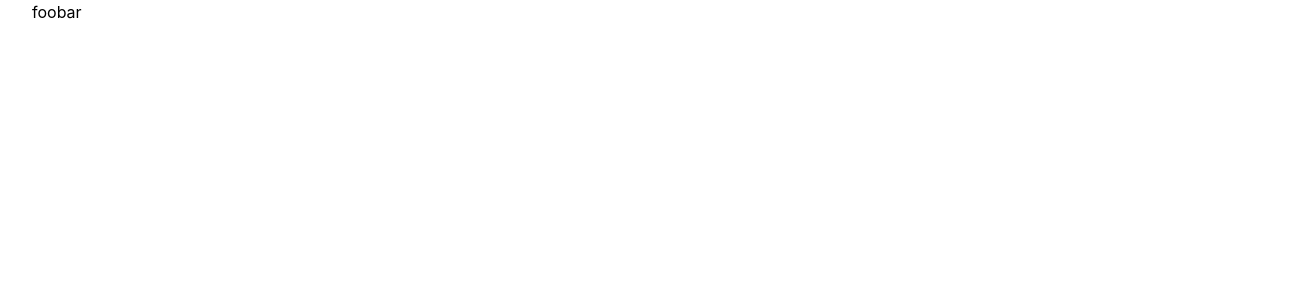
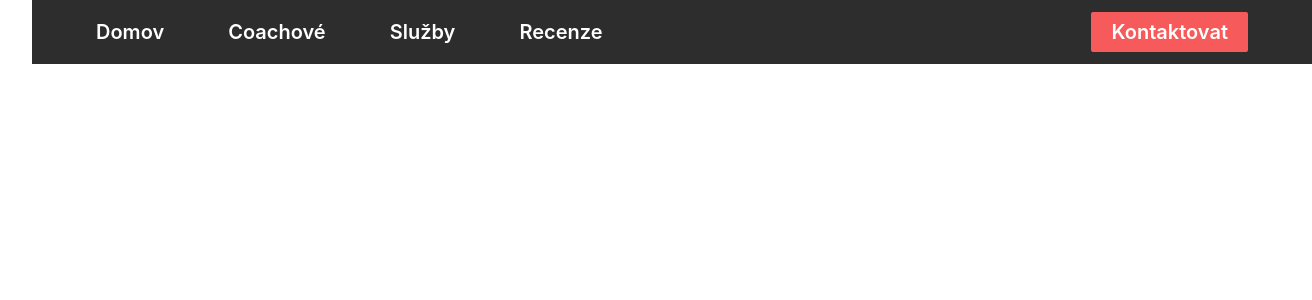
Before and after one commit to aeggydev/lbs-system, a Next.js app: page / in a window 1280 px wide. Shown: the top 300 px of the page, 1312 px wide, since content can reach past the window. Built offline with nearby package versions, Linux system fonts and the light colour scheme.

Commit message:
Add navbar

```diff
--- a/components/navbar.tsx
+++ b/components/navbar.tsx
@@ -1,3 +1,22 @@
+interface LinkProps {
+    link: string
+    text: string
+}
+
+function LinkLeft({link, text}: LinkProps) {
+    return <a className="" href={link}>{text}</a>
+}
+
 export default function Navbar() {
-    return <div>foobar</div>
+    return <div className="bg-[#2D2D2D] h-16 w-full flex justify-between items-center px-16 text-white text-xl font-semibold absolute">
+        <div className="flex gap-16">
+            <LinkLeft link="/home" text="Domov" />
+            <LinkLeft link="/coaches" text="Coachové" />
+            <LinkLeft link="/services" text="Služby" />
+            <LinkLeft link="/reviews" text="Recenze" />
+        </div>
+        <div className="bg-[#F65A5A] h-10 flex items-center rounded-sm px-5">
+            <a href="/404" className="bg-[#F65A5A]">Kontaktovat</a>
+        </div>
+    </div>
 }
```
